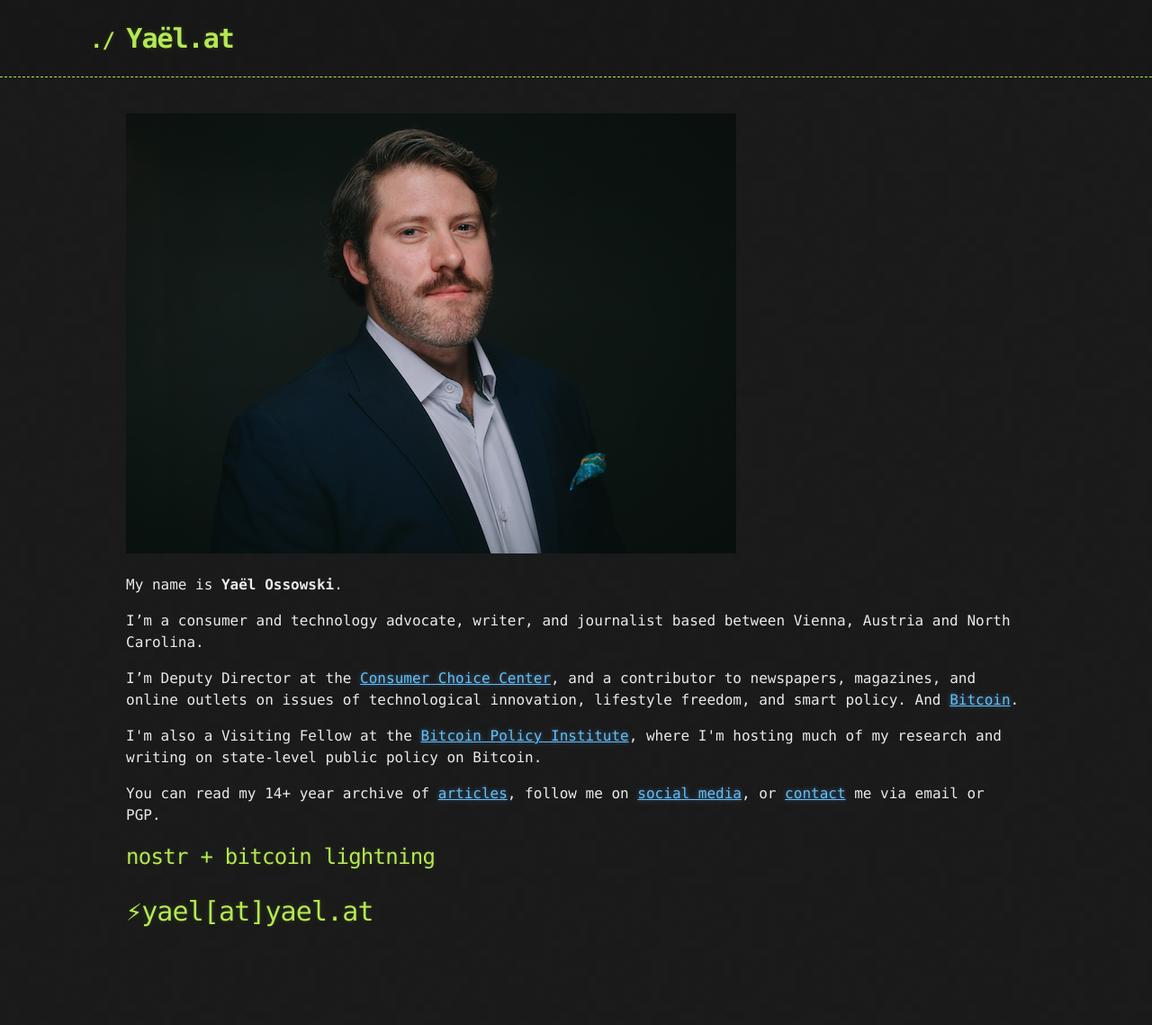
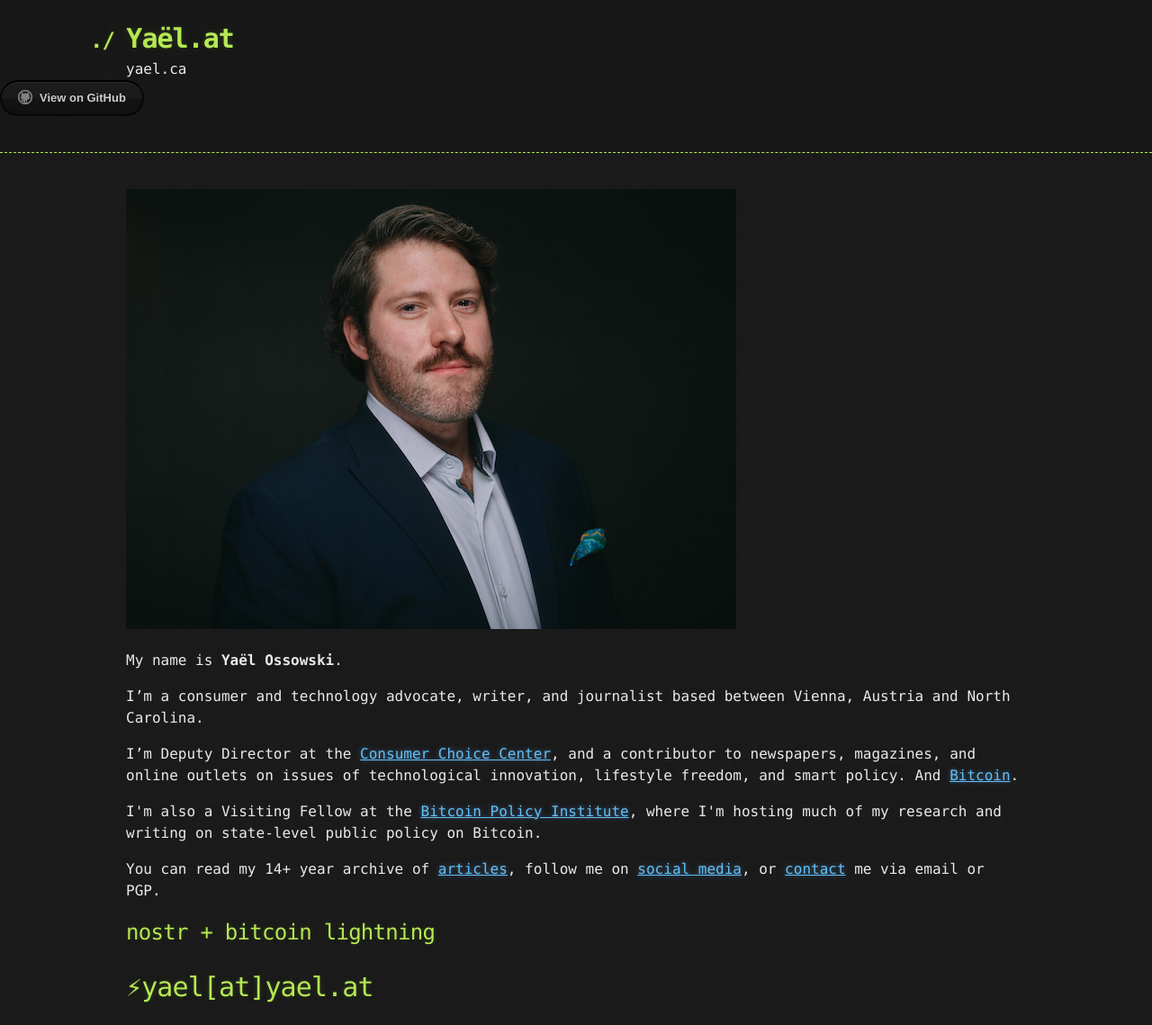
Before and after one commit to yaeloss/yaelat.github.io, a Jekyll site: the page built from index.md, in a window 1280 px wide. Shown: the whole page at 90% size. Built offline with Jekyll 4.4.1, drawn with Linux system fonts in a browser that asks for light colours; before the commit the page ends 1055 px from its top, so only the background shows below that.

Commit message:
downlaods

```diff
--- a/_layouts/default.html
+++ b/_layouts/default.html
@@ -17,7 +17,15 @@
         <a id="a-title" href="{{ '/' | relative_url }}">
           <h1>{{ site.title | default: site.github.repository_name }}</h1>
         </a>
+        yael.ca
       </div>
+       <section id="downloads">
+          {% if site.show_downloads %}
+            <a href="{{ site.github.zip_url }}" class="btn">Download as .zip</a>
+            <a href="{{ site.github.tar_url }}" class="btn">Download as .tar.gz</a>
+          {% endif %}
+          <a href="{{ site.github.repository_url }}" class="btn btn-github"><span class="icon"></span>View on GitHub</a>
+        </section>
     </header>
 
     <div class="container">
```
Also changed, not shown: 1 other file.
